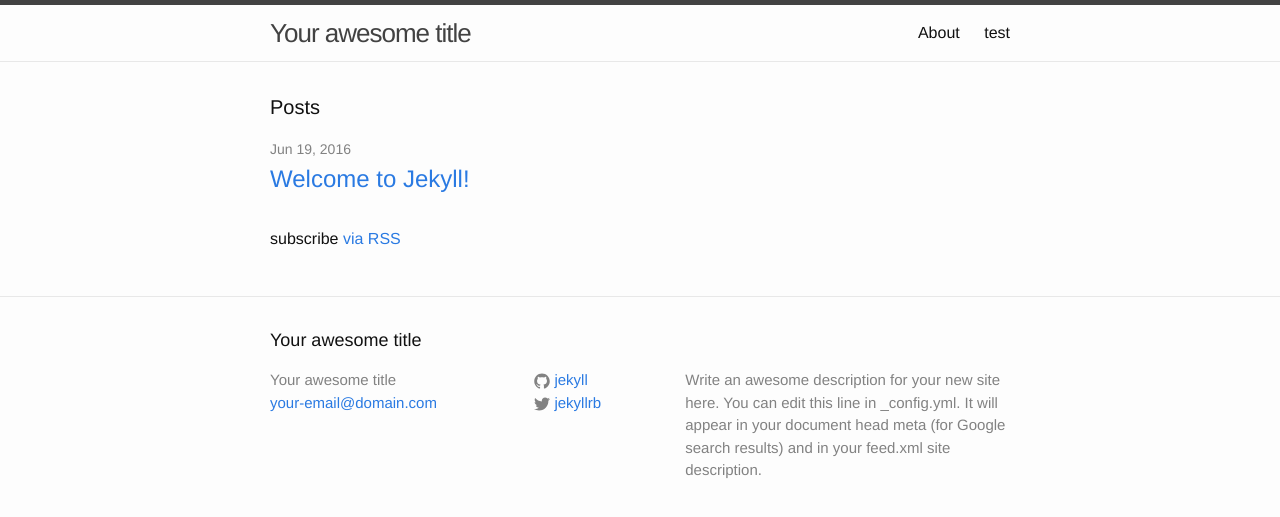
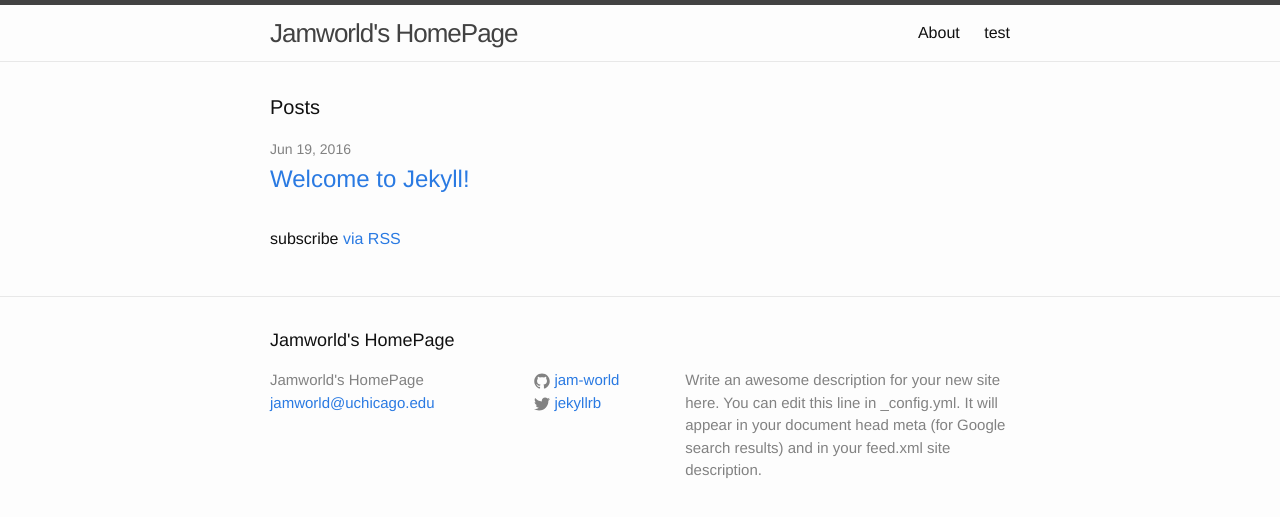
Before and after one commit to jam-world/jam-world.github.io, a Jekyll site: the page built from NeverStopNeverEnd/index.html, in a window 1280 px wide. Shown: the top 517 px of the page. Built offline with Jekyll 4.4.1, drawn with Linux system fonts in a browser that asks for light colours.

Commit message:
Some more modificatoin

```diff
--- a/NeverStopNeverEnd/_config.yml
+++ b/NeverStopNeverEnd/_config.yml
@@ -6,8 +6,8 @@
 # 'jekyll serve'. If you change this file, please restart the server process.
 
 # Site settings
-title: Your awesome title
-email: your-email@domain.com
+title: Jamworld's HomePage
+email: jamworld@uchicago.edu
 description: > # this means to ignore newlines until "baseurl:"
   Write an awesome description for your new site here. You can edit this
   line in _config.yml. It will appear in your document head meta (for
@@ -15,7 +15,9 @@ description: > # this means to ignore newlines until "baseurl:"
 baseurl: "" # the subpath of your site, e.g. /blog
 url: "http://yourdomain.com" # the base hostname & protocol for your site
 twitter_username: jekyllrb
-github_username:  jekyll
+github_username: jam-world
 
 # Build settings
 markdown: kramdown
+
+destination: /Users/chencha/myGitRepo/jam-world.github.io
```
Also changed, not shown: 6 other files.
